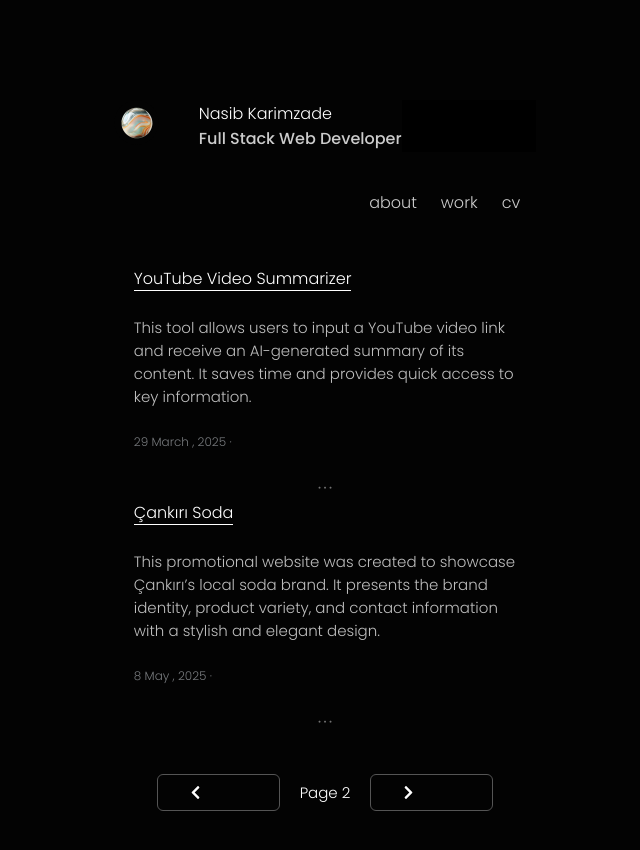
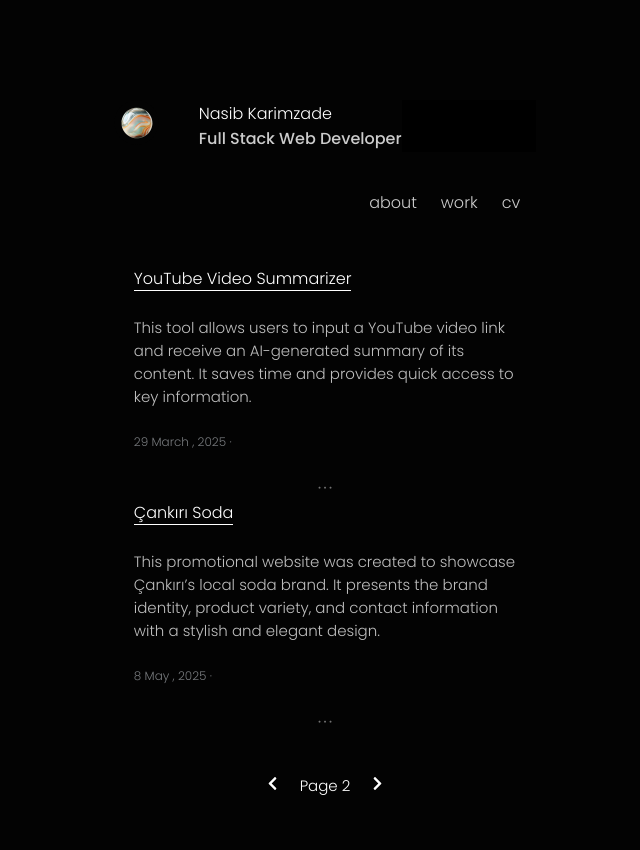
Before and after one commit to nkarimzade/Porfolio, a React (Vite) app: page /worktwo in a window 1280 px wide. Shown: the top 850 px of the page, without its empty margins (315-955 px from the left). Built offline with nearby package versions, Linux system fonts and the light colour scheme.

Commit message:
refactor: update button styles and adjust scroll reveal parameters in Work and Worktwo components

```diff
--- a/src/Pages/Work.jsx
+++ b/src/Pages/Work.jsx
@@ -19,9 +19,9 @@ function Work() {
         });
         ScrollReveal().reveal('.page-link', {
             origin: 'bottom',
-            distance: '40px',
+            distance: '50px',
             duration: 800,
-            delay: 50,
+            delay: 100,
             easing: 'ease-in-out',
             reset: false
         });
@@ -63,12 +63,16 @@ function Work() {
                 <div className="dot-container">• • •</div>
             </div>
             <div style={{ textAlign: 'center', marginTop: '40px', display: 'flex', justifyContent: 'center', gap: '20px', alignItems: 'center', marginBottom: '50px' }}>
-                <Link to="/work" className="btn page-link"> <FaChevronLeft />
+                <Link to="/work" className=" page-link"> <div className="page-link">
+                    <FaChevronLeft />
+                </div>
                 </Link>
                 <p className='page-link' >Page 1</p>
 
-                <Link to="/worktwo" className="btn page-link">
-                    <FaChevronRight />
+                <Link to="/worktwo" className=" page-link">
+                    <div className="page-link">
+                        <FaChevronRight />
+                    </div>
                 </Link>
 
             </div>
--- a/src/Pages/Worktwo.jsx
+++ b/src/Pages/Worktwo.jsx
@@ -57,12 +57,17 @@ function Worktwo() {
       <div style={{ textAlign: 'center', marginTop: '40px', display: 'flex', justifyContent: 'center', gap: '20px', alignItems: 'center',
         marginBottom: '50px'
         }}>
-        <Link to="/work" className="btn page-link"><FaChevronLeft />
+        <Link to="/work" className=" page-link">
+        <div className="page-link">
+          <FaChevronLeft />
+        </div>
         </Link>
         <p className='page-link' >Page 2</p>
 
-        <Link to="/worktwo" className="btn page-link">
-          <FaChevronRight />
+        <Link to="/worktwo" className=" page-link">
+          <div className="page-link">
+            <FaChevronRight />
+          </div>
         </Link>
 
       </div>
```
